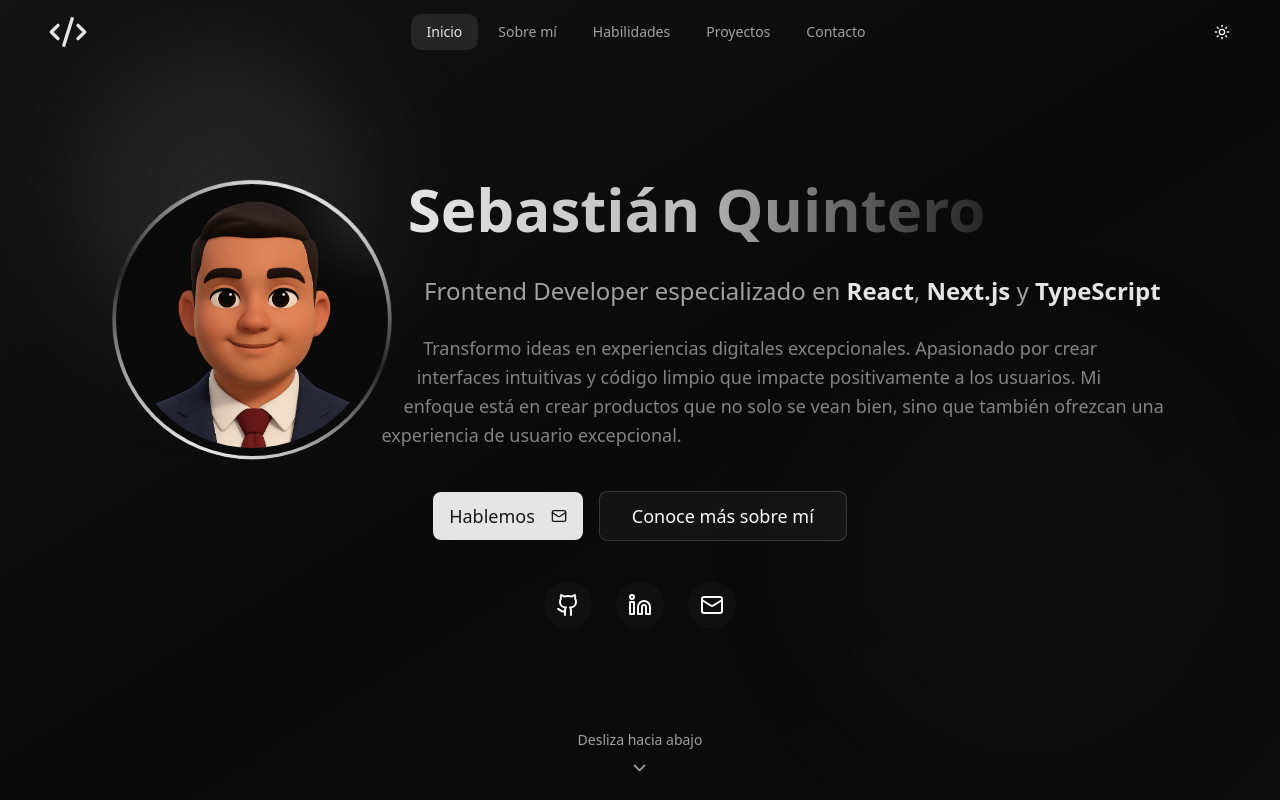
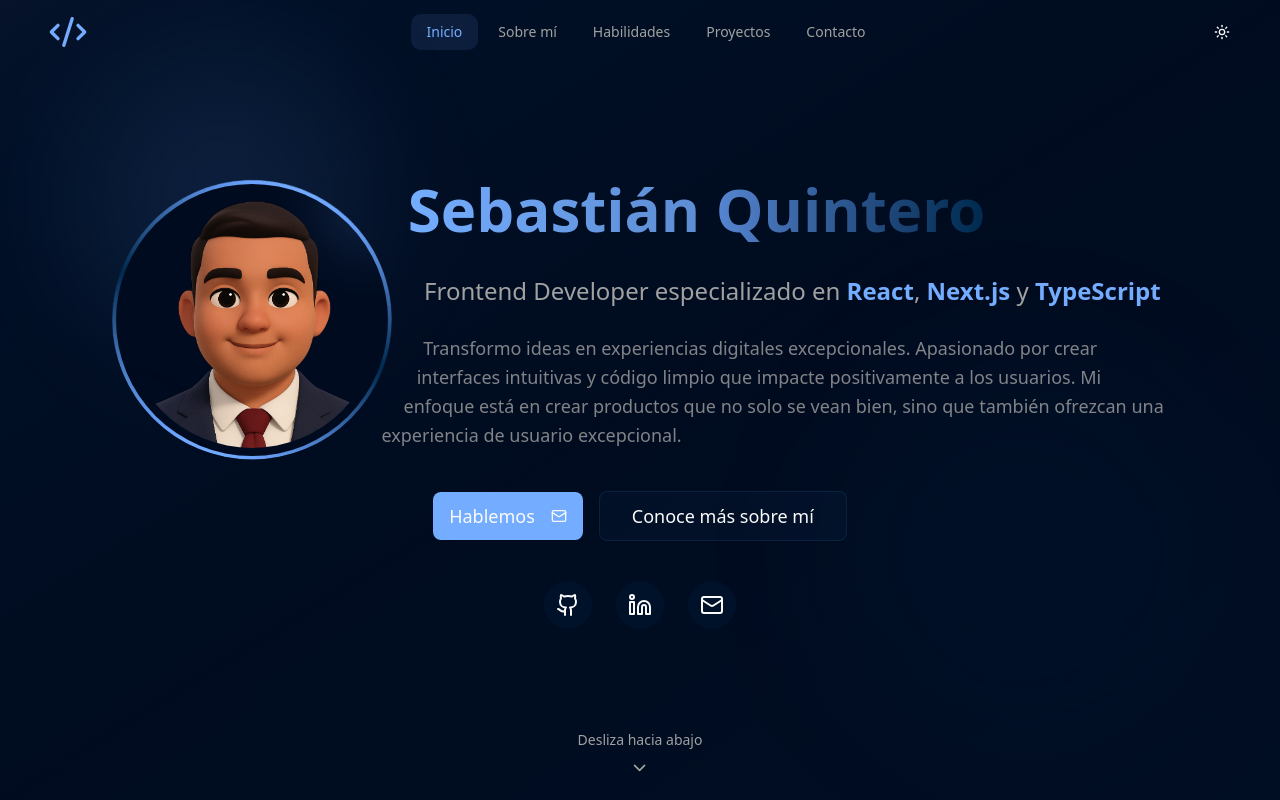
Before and after one commit to SebasQuintero99/PORTAFOLIO, a Next.js app: page / in a window 1280 px wide. Shown: the top 800 px of the page. Built offline with nearby package versions, Linux system fonts and the light colour scheme.

Commit message:
Fix: navigation in movile and change dark theme

```diff
--- a/app/components/sections/HeroSection.tsx
+++ b/app/components/sections/HeroSection.tsx
@@ -53,13 +53,13 @@ export default function HeroSection() {
             initial={{ opacity: 0, scale: 0.8 }}
             animate={{ opacity: 1, scale: 1 }}
             transition={{ duration: 0.6 }}
-            className="relative group mx-auto mb-8 lg:mb-0 lg:float-left lg:mr-10 lg:mt-2"
+            className="relative group mx-auto mb-8 lg:mb-0 lg:float-left lg:mr-10 lg:mt-2 flex justify-center"
             style={{
               shapeOutside: 'circle(50%)',
               clipPath: 'circle(50%)'
             }}
           >
-            <div className="relative w-64 h-64 lg:w-[280px] lg:h-[280px] flex-shrink-0">
+            <div className="relative w-48 h-48 sm:w-56 sm:h-56 lg:w-[280px] lg:h-[280px] flex-shrink-0">
               {/* Animated border gradient */}
               <div className="absolute inset-0 bg-gradient-to-r from-primary via-secondary to-primary rounded-full animate-spin-slow"
                    style={{ animationDuration: '3s' }}
--- a/app/components/ui/Navigation.tsx
+++ b/app/components/ui/Navigation.tsx
@@ -155,51 +155,38 @@ export default function Navigation() {
       </div>
 
       {/* Mobile Navigation */}
-      <motion.div
-        initial={false}
-        animate={isOpen ? "open" : "closed"}
-        variants={{
-          open: {
-            opacity: 1,
-            height: "auto",
-            transition: {
-              duration: 0.3,
-              ease: "easeOut",
-            },
-          },
-          closed: {
-            opacity: 0,
-            height: 0,
-            transition: {
-              duration: 0.3,
-              ease: "easeIn",
-            },
-          },
-        }}
-        className="md:hidden overflow-hidden bg-background/95 backdrop-blur-lg border-b border-border/40"
-      >
+      {isOpen && (
+        <motion.div
+          initial={{ opacity: 0, height: 0 }}
+          animate={{ opacity: 1, height: "auto" }}
+          exit={{ opacity: 0, height: 0 }}
+          transition={{ duration: 0.3 }}
+          className="md:hidden bg-background/95 backdrop-blur-lg border-b border-border/40"
+        >
         <div className="container mx-auto px-4 py-4">
           <div className="flex flex-col space-y-2">
             {navItems.map((item) => (
-              <a
+              <button
                 key={item.href}
-                href={item.href}
+                type="button"
                 onClick={(e) => {
-                  e.preventDefault();
+                  e.stopPropagation();
                   handleNavClick(item.href);
                 }}
-                className={`px-4 py-3 rounded-lg text-sm font-medium transition-colors ${
+                className={`px-4 py-3 rounded-lg text-sm font-medium transition-colors text-left w-full cursor-pointer active:scale-95 ${
                   activeSection === item.href.substring(1)
                     ? "text-primary bg-primary/10"
-                    : "text-muted-foreground hover:text-foreground hover:bg-secondary/20"
+                    : "text-muted-foreground active:text-foreground active:bg-secondary/20"
                 }`}
+                style={{ touchAction: 'manipulation' }}
               >
                 {item.label}
-              </a>
+              </button>
             ))}
           </div>
         </div>
-      </motion.div>
+        </motion.div>
+      )}
     </motion.nav>
   );
 }
--- a/app/components/ui/ParallaxStars.tsx
+++ b/app/components/ui/ParallaxStars.tsx
@@ -44,7 +44,7 @@ export default function ParallaxStars({ count = 80, className = "" }: ParallaxSt
       {stars.map((star) => (
         <motion.div
           key={star.id}
-          className="absolute rounded-full bg-primary"
+          className="absolute rounded-full bg-primary/60 dark:bg-primary"
           style={{
             left: `${star.x}%`,
             top: `${star.y}%`,
@@ -67,7 +67,7 @@ export default function ParallaxStars({ count = 80, className = "" }: ParallaxSt
         >
           {/* Efecto de brillo */}
           <motion.div
-            className="absolute inset-0 rounded-full bg-primary blur-sm"
+            className="absolute inset-0 rounded-full bg-primary/40 dark:bg-primary blur-sm"
             animate={{
               scale: [1, 1.5, 1],
               opacity: [0.5, 1, 0.5],
@@ -86,7 +86,7 @@ export default function ParallaxStars({ count = 80, className = "" }: ParallaxSt
       {[1, 2, 3].map((i) => (
         <motion.div
           key={`shooting-${i}`}
-          className="absolute w-1 h-1 bg-primary rounded-full"
+          className="absolute w-1 h-1 bg-primary/70 dark:bg-primary rounded-full"
           style={{
             left: `${Math.random() * 100}%`,
             top: `${Math.random() * 50}%`,
@@ -105,7 +105,7 @@ export default function ParallaxStars({ count = 80, className = "" }: ParallaxSt
             ease: "easeOut",
           }}
         >
-          <div className="absolute inset-0 bg-gradient-to-r from-primary to-transparent blur-sm" />
+          <div className="absolute inset-0 bg-gradient-to-r from-primary/60 dark:from-primary to-transparent blur-sm" />
         </motion.div>
       ))}
     </div>
--- a/app/globals.css
+++ b/app/globals.css
@@ -79,37 +79,37 @@
 }
 
 .dark {
-  --background: oklch(0.145 0 0);
+  --background: oklch(0.15 0.05 250);
   --foreground: oklch(0.985 0 0);
-  --card: oklch(0.205 0 0);
+  --card: oklch(0.22 0.06 250);
   --card-foreground: oklch(0.985 0 0);
-  --popover: oklch(0.205 0 0);
+  --popover: oklch(0.22 0.06 250);
   --popover-foreground: oklch(0.985 0 0);
-  --primary: oklch(0.922 0 0);
-  --primary-foreground: oklch(0.205 0 0);
-  --secondary: oklch(0.269 0 0);
+  --primary: oklch(0.75 0.15 260);
+  --primary-foreground: oklch(0.985 0 0);
+  --secondary: oklch(0.28 0.08 250);
   --secondary-foreground: oklch(0.985 0 0);
-  --muted: oklch(0.269 0 0);
+  --muted: oklch(0.28 0.08 250);
   --muted-foreground: oklch(0.708 0 0);
-  --accent: oklch(0.269 0 0);
+  --accent: oklch(0.28 0.08 250);
   --accent-foreground: oklch(0.985 0 0);
   --destructive: oklch(0.704 0.191 22.216);
-  --border: oklch(1 0 0 / 10%);
-  --input: oklch(1 0 0 / 15%);
-  --ring: oklch(0.556 0 0);
+  --border: oklch(0.35 0.08 250 / 30%);
+  --input: oklch(0.35 0.08 250 / 40%);
+  --ring: oklch(0.556 0.1 250);
   --chart-1: oklch(0.488 0.243 264.376);
   --chart-2: oklch(0.696 0.17 162.48);
   --chart-3: oklch(0.769 0.188 70.08);
   --chart-4: oklch(0.627 0.265 303.9);
   --chart-5: oklch(0.645 0.246 16.439);
-  --sidebar: oklch(0.205 0 0);
+  --sidebar: oklch(0.22 0.06 250);
   --sidebar-foreground: oklch(0.985 0 0);
-  --sidebar-primary: oklch(0.488 0.243 264.376);
+  --sidebar-primary: oklch(0.75 0.15 260);
   --sidebar-primary-foreground: oklch(0.985 0 0);
-  --sidebar-accent: oklch(0.269 0 0);
+  --sidebar-accent: oklch(0.28 0.08 250);
   --sidebar-accent-foreground: oklch(0.985 0 0);
-  --sidebar-border: oklch(1 0 0 / 10%);
-  --sidebar-ring: oklch(0.556 0 0);
+  --sidebar-border: oklch(0.35 0.08 250 / 30%);
+  --sidebar-ring: oklch(0.556 0.1 250);
 }
 
 @layer base {
```
